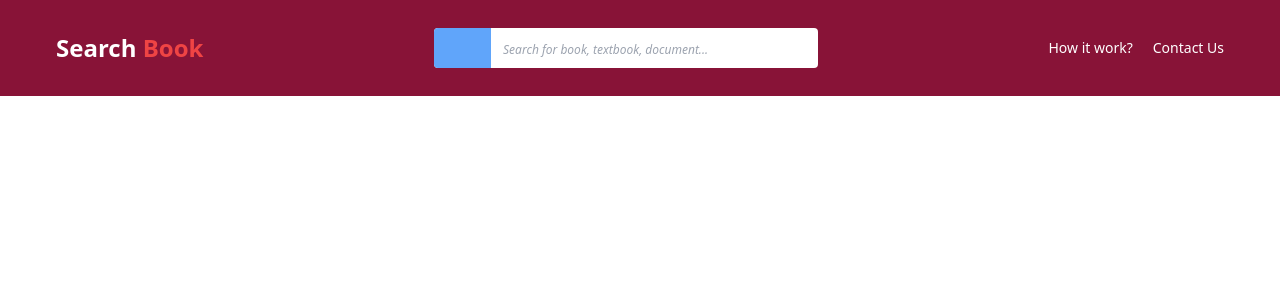
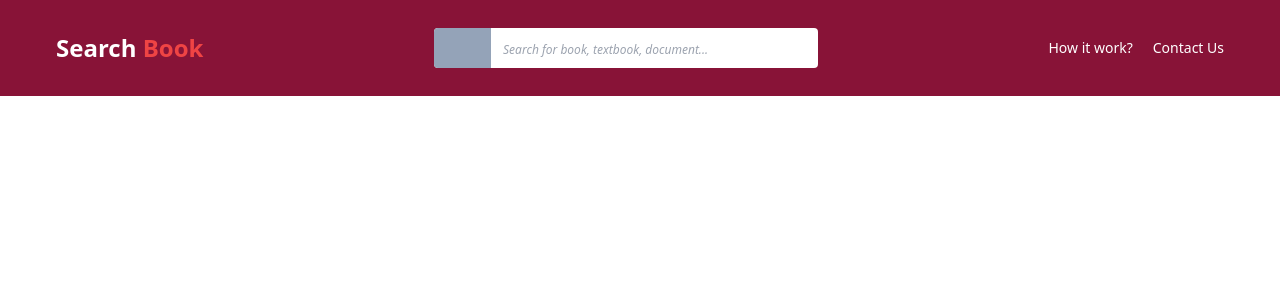
Before and after one commit to mbianou-bradon/search-book-online, a React (Create React App) app: page / in a window 1280 px wide. Shown: the top 300 px of the page. Built offline with nearby package versions, Linux system fonts and the light colour scheme.

Commit message:
Adjusted NavBar

```diff
--- a/src/components/Navbat.tsx
+++ b/src/components/Navbat.tsx
@@ -10,11 +10,11 @@ export default function Navbar() {
                 </div>
 
                 <div className="nav_search_bar flex gap-1 bg-white text-sm w-[24rem] h-10 rounded">
-                    <div className="w-[15%] px-2 py-1 bg-blue-400 rounded-l">
+                    <div className="w-[15%] px-2 py-1 bg-slate-400 rounded-l">
 
                     </div>
 
-                    <input type="text" name="searchBar" id="searchBar" placeholder="Search for book, textbook, document..." className="placeholder:text-xs w-[85%] h-[80%] caret-teal-600 border-0 focus:outline-none focus:ring-0 italic my-auto px-2"/>
+                    <input type="text" name="searchBar" id="searchBar" placeholder="Search for book, textbook, document..." className="placeholder:text-xs w-[85%] h-[80%] caret-yellow-600 border-0 focus:outline-none focus:ring-0 italic my-auto px-2"/>
                 </div>
 
                 <div className="sub_nav">
```
